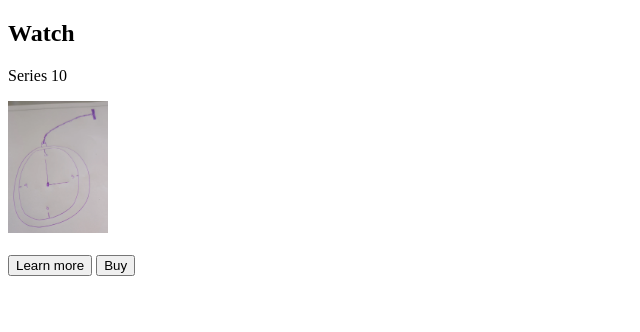
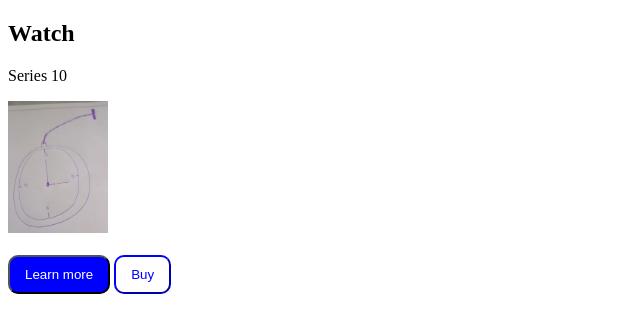
Before and after one commit to gtb3ar/GithubPracticeWebclone, a plain HTML site: page index.html in a window 1280 px wide. Shown: the whole page, without its empty margins (0-640 px from the left). Drawn offline with Linux system fonts and the light colour scheme.

Commit message:
Added css to page

```diff
--- a/index.html
+++ b/index.html
@@ -18,8 +18,8 @@
             <p>Series 10</p>
             <img src="watch.png" width="100px" height="auto" />
             <br /> <br />
-            <button href="#">Learn more</button>
-            <button href="#">Buy</button>
+            <button href="#" class="filled">Learn more</button>
+            <button href="#" class="inverted-fill">Buy</button>
         </div>
     </main>
 
--- a/styles.css
+++ b/styles.css
@@ -0,0 +1,16 @@
+button {
+    padding: 10px 15px;
+    border-radius: 10px
+}
+
+.filled {
+    color: white;
+    background-color: blue;
+    border-color: black;
+}
+
+.inverted-fill {
+    color: blue;
+    background-color: white;
+    border-color: blue;
+}
```
